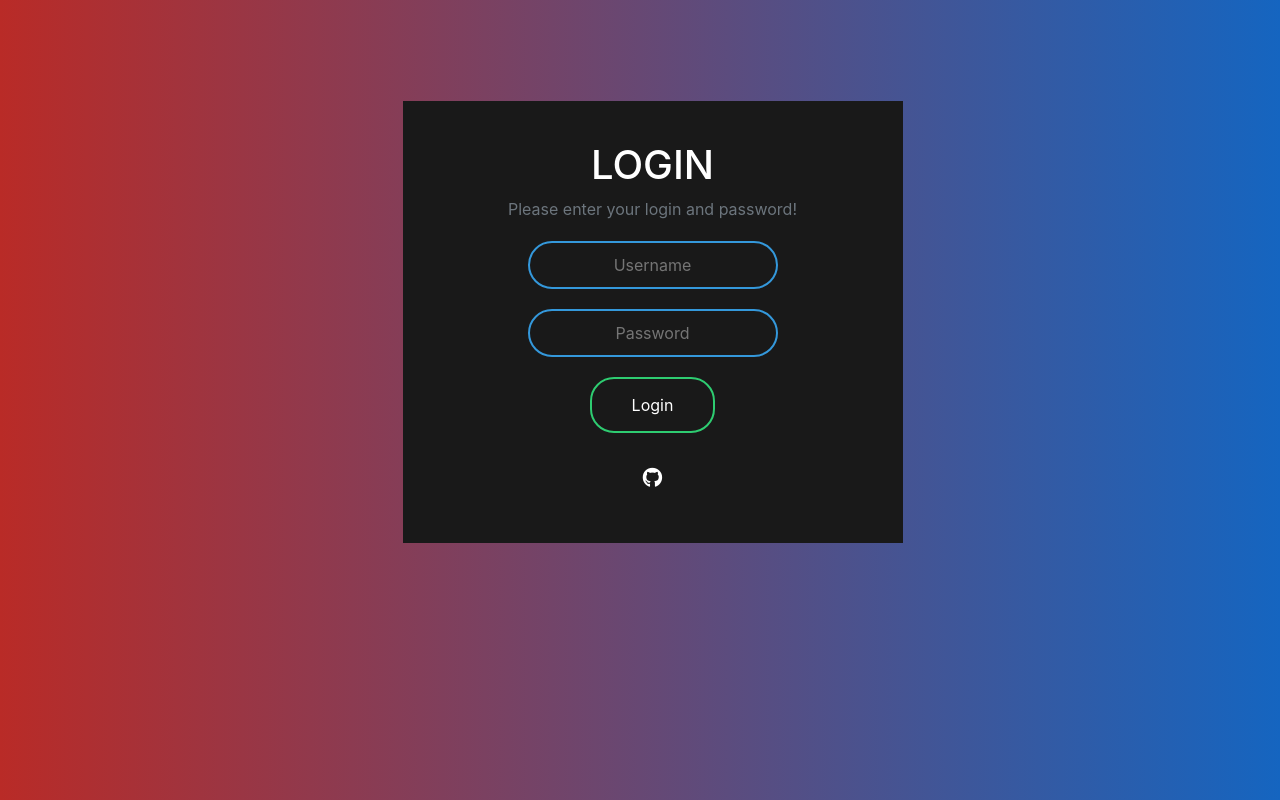
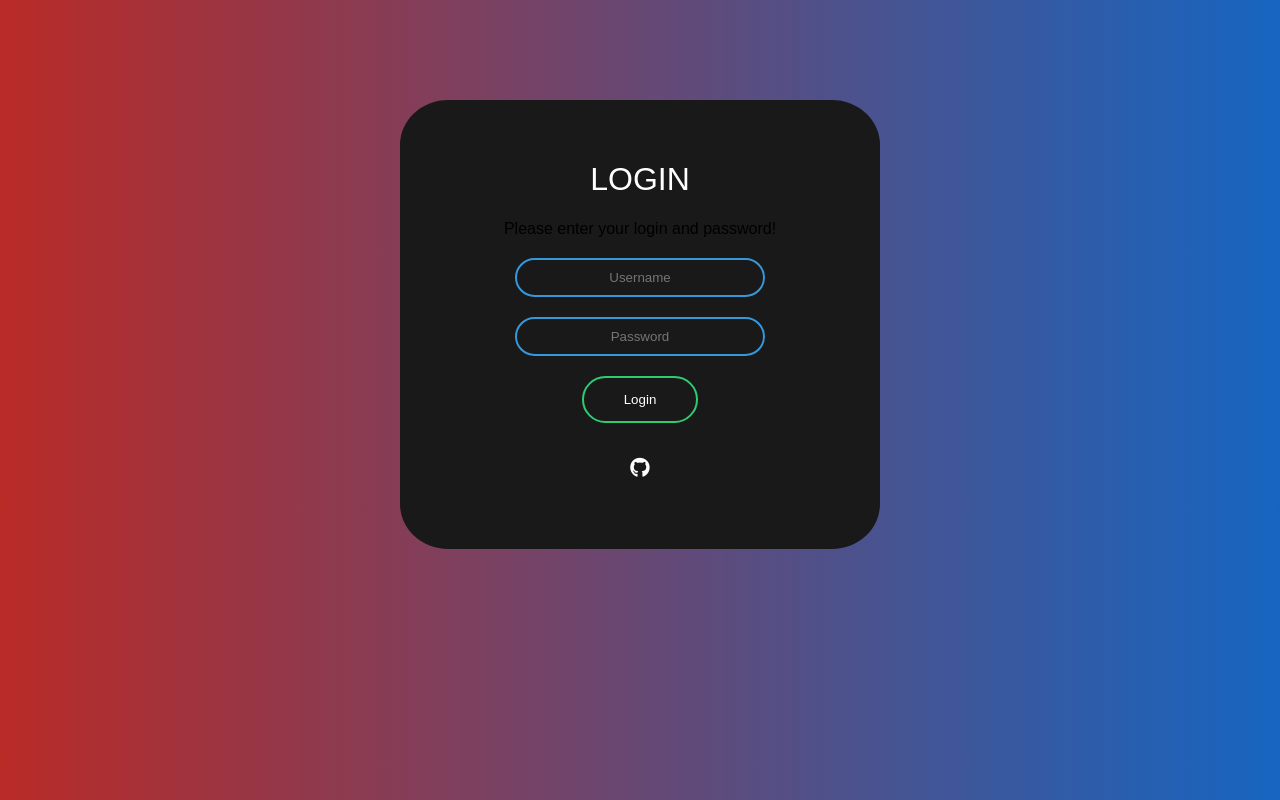
Before and after one commit to Enzo2911/Page-Login-Securis-normalement-, a PHP site: page / in a window 1280 px wide. Run offline with PHP 8.4, Linux system fonts and the light colour scheme; some libraries are stand-ins or nearby versions.

Commit message:
Without BOOSTRAP

```diff
--- a/css/index.css
+++ b/css/index.css
@@ -5,12 +5,12 @@ body {
     background: linear-gradient(to right, #b92b27, #1565c0)
 }
 
-.box {
-    width: 500px;
+.box{
+    border-radius: 10%;
+    width: 400px;
     padding: 40px;
-    position: absolute;
-    top: 50%;
-    left: 50%;
+    margin-left: auto;
+    margin-right: auto;
     background: #191919;
     text-align: center;
     transition: 0.25s;
--- a/index.php
+++ b/index.php
@@ -1,32 +1,25 @@
 <html>
 <head>
 <link rel="stylesheet" type="text/css" href="./css/index.css"/>
-<link rel="stylesheet" href="https://maxcdn.bootstrapcdn.com/bootstrap/4.0.0/css/bootstrap.min.css"/>
 <link rel="stylesheet" href="https://use.fontawesome.com/releases/v5.8.1/css/all.css"/>
-<script src="https://stackpath.bootstrapcdn.com/bootstrap/4.0.0/js/bootstrap.bundle.min.js"> </script>
-<script src="https://cdnjs.cloudflare.com/ajax/libs/jquery/3.2.1/jquery.min.js"> </script>
 </head>
 <?php
 include_once('./src/verif.php');
 ?>
 <body>
-<div class="container">
-    <div class="row">
-        <div class="col-md-7">
-                <form action="./src/loginverif.php" method="POST" class="box">
+    <div class="box">
+    <form action="./src/loginverif.php" method="POST" >
         <h1>Login</h1>
         <p class="text-muted"> Please enter your login and password!</p> <input type="text" name="user" placeholder="Username" required pattern="^[A-Za-z0-9-_ '-]+$" maxlenght="15"> <input type="password" name="password" placeholder="Password" required pattern="^\b(?!<).*$(?!>)\b"> <input type="submit" name="" value="Login">
         <?php
             verif_get();
         ?>
-                    <div class="col-md-12">
+            <div class="github">
                 <ul class="social-network social-circle">
                     <li><a href="https://github.com/Enzo2911" class="icoGithub" title="Github"><i class="fab fa-github"></i></a></li>
                 </ul>
             </div>
         </form>
 </div>
-    </div>
-</div>
 </body>
 </html>
```
Also changed, not shown: README.md. Lines whose indentation alone changed are shown as unchanged.
